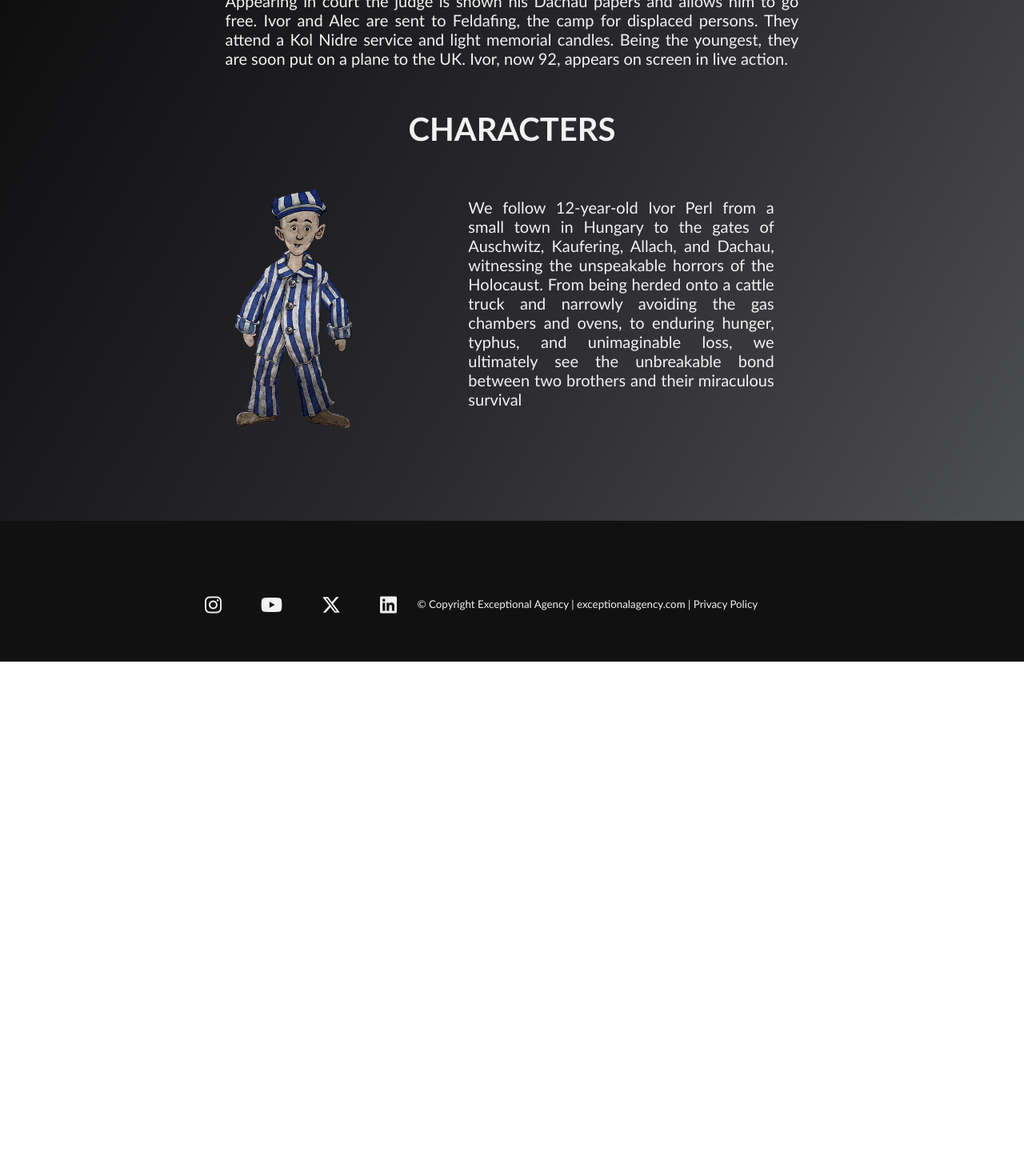
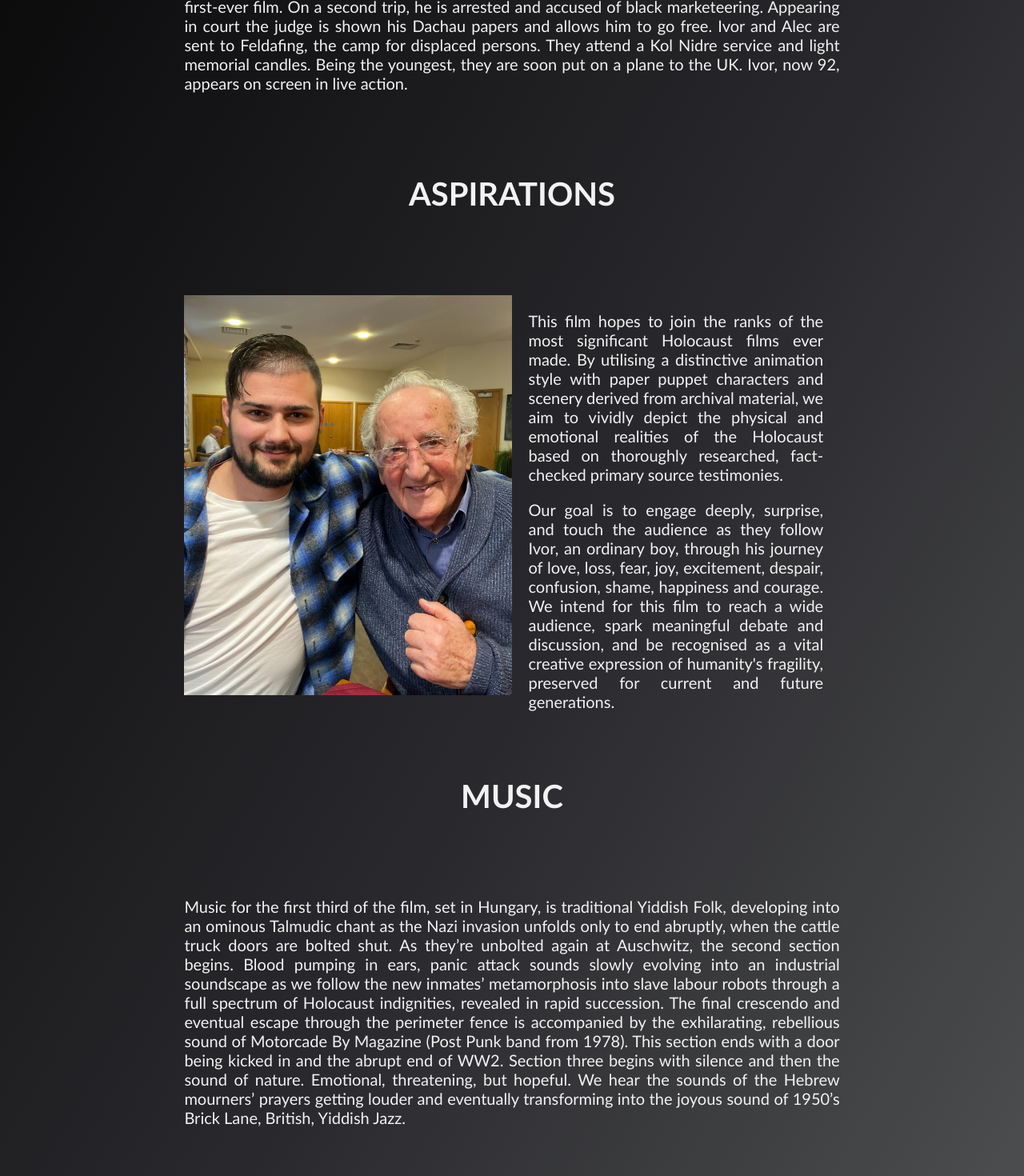
Before and after one commit to totes7/Survivor, a React (Create React App) app: page /about in a window 1280 px wide. Shown: the part 840-2310 px from the top of the page at 80% size. Before the commit the page ends 1667 px from the top, so only its background shows below. Built offline with nearby package versions, Linux system fonts and the light colour scheme.

Commit message:
restructure about page

```diff
--- a/src/App.css
+++ b/src/App.css
@@ -70,21 +70,55 @@
   display: flex;
   flex-flow: column;
   align-items: center;
-  justify-content: center;
+  justify-content: space-between;
 }
 
 .about h1 {
   font-size: 40px;
+  margin: 5%;
 }
 
-.about p {
+.synopsis p {
   margin-top: 2%;
   font-size: 20px;
-  padding: 0 15%;
+  padding: 0 10%;
 }
 
 .synopsis {
   margin-bottom: 5%;
+}
+
+
+#aspirations {
+  padding: 5% 10%;
+  display: grid;
+  text-align: justify;
+  grid-template-rows: 500px;
+  grid-template-columns: 1fr 1fr;
+  grid-template-areas:
+  "image text";
+}
+
+#aspirations-image {
+  grid-area: image;
+  background-image: url("./images/AspirationImage.jpg");
+  background-position: center;
+  background-repeat: no-repeat;
+  background-size: cover;
+}
+
+#aspirations-text {
+  grid-area: text;
+}
+
+#aspirations-text p {
+  font-size: 20px;
+  margin: 5%;
+}
+
+#music-text {
+  /* grid-area: text; */
+  margin: 5% 10%;
 }
 
 #characters {
@@ -148,21 +182,13 @@
   margin: 5% 20%;
   display: grid;
   text-align: justify;
+  word-spacing: -2px;
   grid-template-rows: 33% 33% 33%;
   grid-template-columns: 1fr 1fr;
   grid-template-areas:
     "text text"
     "image profile"
     "singer singerImage";
-}
-
-#music-text {
-  grid-area: text;
-  overflow-y: scroll;
-}
-
-#music-text::-webkit-scrollbar {
-  display: none;
 }
 
 #music-text p {
@@ -273,37 +299,6 @@
   margin: 1%;
 }
 
-#aspirations {
-  padding: 5% 20%;
-  display: grid;
-  text-align: justify;
-  grid-template-rows: 500px;
-  grid-template-columns: 1fr 1fr;
-  grid-template-areas:
-  "image text";
-}
-
-#aspirations-image {
-  grid-area: image;
-  background-image: url("./images/AspirationImage.jpg");
-  background-position: center;
-  background-repeat: no-repeat;
-  background-size: cover;
-}
-
-#aspirations-text {
-  grid-area: text;
-  overflow-y: scroll;
-}
-
-#aspirations-text::-webkit-scrollbar {
-  display: none;
-}
-
-#aspirations-text p {
-  font-size: 20px;
-  margin: 5%;
-}
 
 /* Screening */
 
@@ -510,10 +505,10 @@
     padding: 0;
   }
 
-  .synopsis {
+  /* .synopsis {
     height: 450px;
     overflow-y: scroll;
-  }
+  } */
 
   #characters {
     margin: 0;
@@ -528,8 +523,8 @@
     margin: 10%;
   }
 
-  #music {
-    margin: 5% 5%;
+  #music-text {
+    margin: 5% 0 15% 0;
   }
 
   #research {
@@ -551,7 +546,11 @@
   }
 
   #aspirations {
-    padding: 5% 5%;
+    padding: 0;
+  }
+
+  #aspirations-text p {
+    margin: 0 0 0 5%;
   }
 }
 
@@ -594,11 +593,11 @@
     align-items: center;
     justify-content: center;
   }
-
+/*
   #music-text {
     height: 300px;
     overflow-y: scroll;
-  }
+  } */
 
   #music-text p {
     font-size: 18px;
@@ -661,10 +660,10 @@
   }
 
   #aspirations {
-    padding: 5%;
+    padding: 5% 0;
     display: grid;
     text-align: justify;
-    grid-template-rows: 300px 300px;
+    grid-template-rows: 350px 350px;
     grid-template-columns: 1fr;
     grid-template-areas:
     "text"
@@ -681,7 +680,7 @@
   }
 
   #aspirations-image {
-    margin-bottom: 5%;
+    margin-top: 5%;
   }
 
   .screening h1 {
--- a/src/components/pages/About.jsx
+++ b/src/components/pages/About.jsx
@@ -52,7 +52,55 @@ function About() {
           </p>
         </div>
 
-        <h1>CHARACTERS</h1>
+        <h1>ASPIRATIONS</h1>
+        <div id="aspirations">
+          <div id="aspirations-image"></div>
+          <div id="aspirations-text">
+            <p>
+              This film hopes to join the ranks of the most significant
+              Holocaust films ever made. By utilising a distinctive animation
+              style with paper puppet characters and scenery derived from
+              archival material, we aim to vividly depict the physical and
+              emotional realities of the Holocaust based on thoroughly
+              researched, fact-checked primary source testimonies.
+            </p>
+            <p>
+              Our goal is to engage deeply, surprise, and touch the audience as
+              they follow Ivor, an ordinary boy, through his journey of love,
+              loss, fear, joy, excitement, despair, confusion, shame, happiness
+              and courage. We intend for this film to reach a wide audience,
+              spark meaningful debate and discussion, and be recognised as a
+              vital creative expression of humanity's fragility, preserved for
+              current and future generations.
+            </p>
+          </div>
+        </div>
+
+        <h1>MUSIC</h1>
+
+        <div id="music-text">
+            <p>
+              Music for the first third of the film, set in Hungary, is
+              traditional Yiddish Folk, developing into an ominous Talmudic
+              chant as the Nazi invasion unfolds only to end abruptly, when the
+              cattle truck doors are bolted shut. As they’re unbolted again at
+              Auschwitz, the second section begins. Blood pumping in ears, panic
+              attack sounds slowly evolving into an industrial soundscape as we
+              follow the new inmates’ metamorphosis into slave labour robots
+              through a full spectrum of Holocaust indignities, revealed in
+              rapid succession. The final crescendo and eventual escape through
+              the perimeter fence is accompanied by the exhilarating, rebellious
+              sound of Motorcade By Magazine (Post Punk band from 1978). This
+              section ends with a door being kicked in and the abrupt end of
+              WW2. Section three begins with silence and then the sound of
+              nature. Emotional, threatening, but hopeful. We hear the sounds of
+              the Hebrew mourners’ prayers getting louder and eventually
+              transforming into the joyous sound of 1950’s Brick Lane, British,
+              Yiddish Jazz.{" "}
+            </p>
+          </div>
+
+        {/* <h1>CHARACTERS</h1>
 
         <div id="characters">
           <div id="characters-image"></div>
@@ -67,7 +115,7 @@ function About() {
               survival
             </p>
           </div>
-        </div>
+        </div> */}
       </div>
 
       <Footer />
--- a/src/components/pages/Info.jsx
+++ b/src/components/pages/Info.jsx
@@ -138,29 +138,7 @@ function Info() {
           </div>
         </div>
 
-        <h1>ASPIRATIONS</h1>
-        <div id="aspirations">
-          <div id="aspirations-image"></div>
-          <div id="aspirations-text">
-            <p>
-              This film hopes to join the ranks of the most significant
-              Holocaust films ever made. By utilising a distinctive animation
-              style with paper puppet characters and scenery derived from
-              archival material, we aim to vividly depict the physical and
-              emotional realities of the Holocaust based on thoroughly
-              researched, fact-checked primary source testimonies.
-            </p>
-            <p>
-              Our goal is to engage deeply, surprise, and touch the audience as
-              they follow Ivor, an ordinary boy, through his journey of love,
-              loss, fear, joy, excitement, despair, confusion, shame, happiness
-              and courage. We intend for this film to reach a wide audience,
-              spark meaningful debate and discussion, and be recognised as a
-              vital creative expression of humanity's fragility, preserved for
-              current and future generations.
-            </p>
-          </div>
-        </div>
+
       </div>
 
       <Footer />
```
